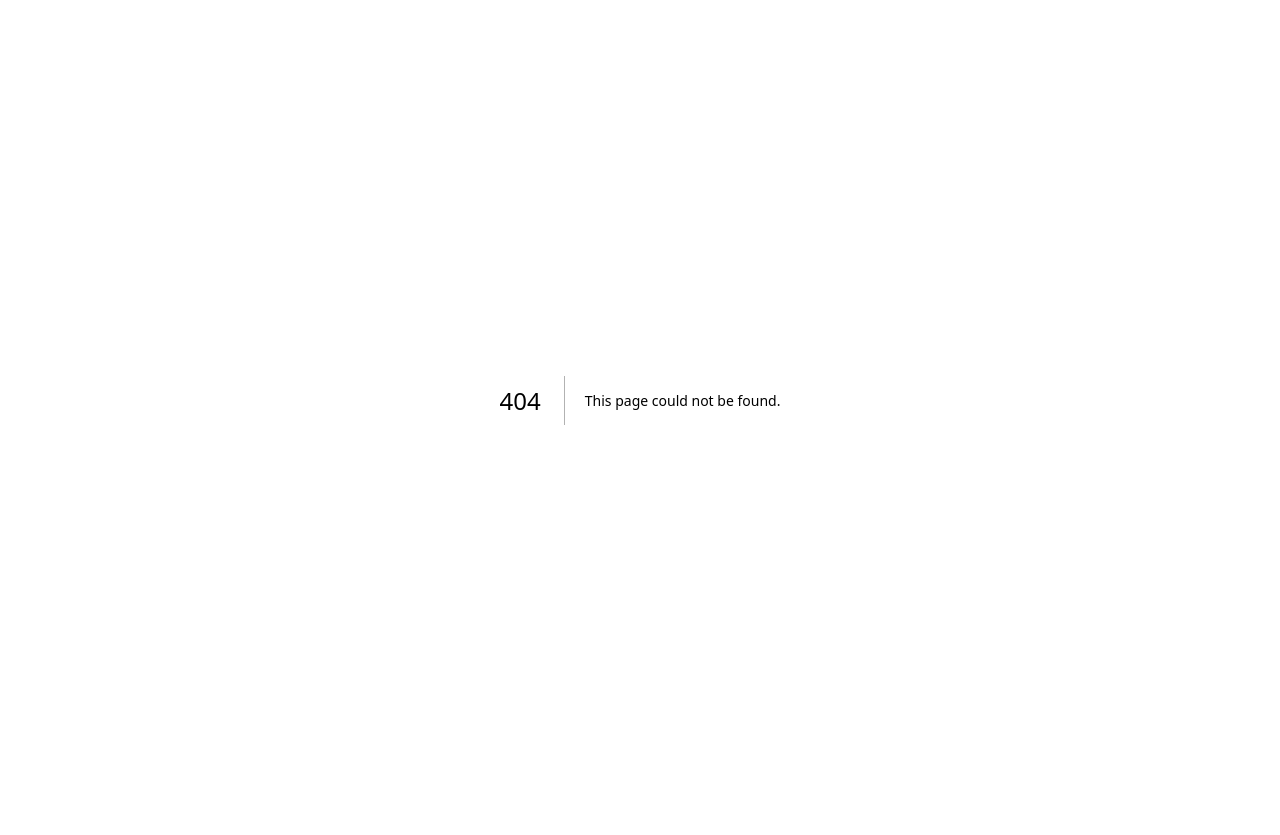
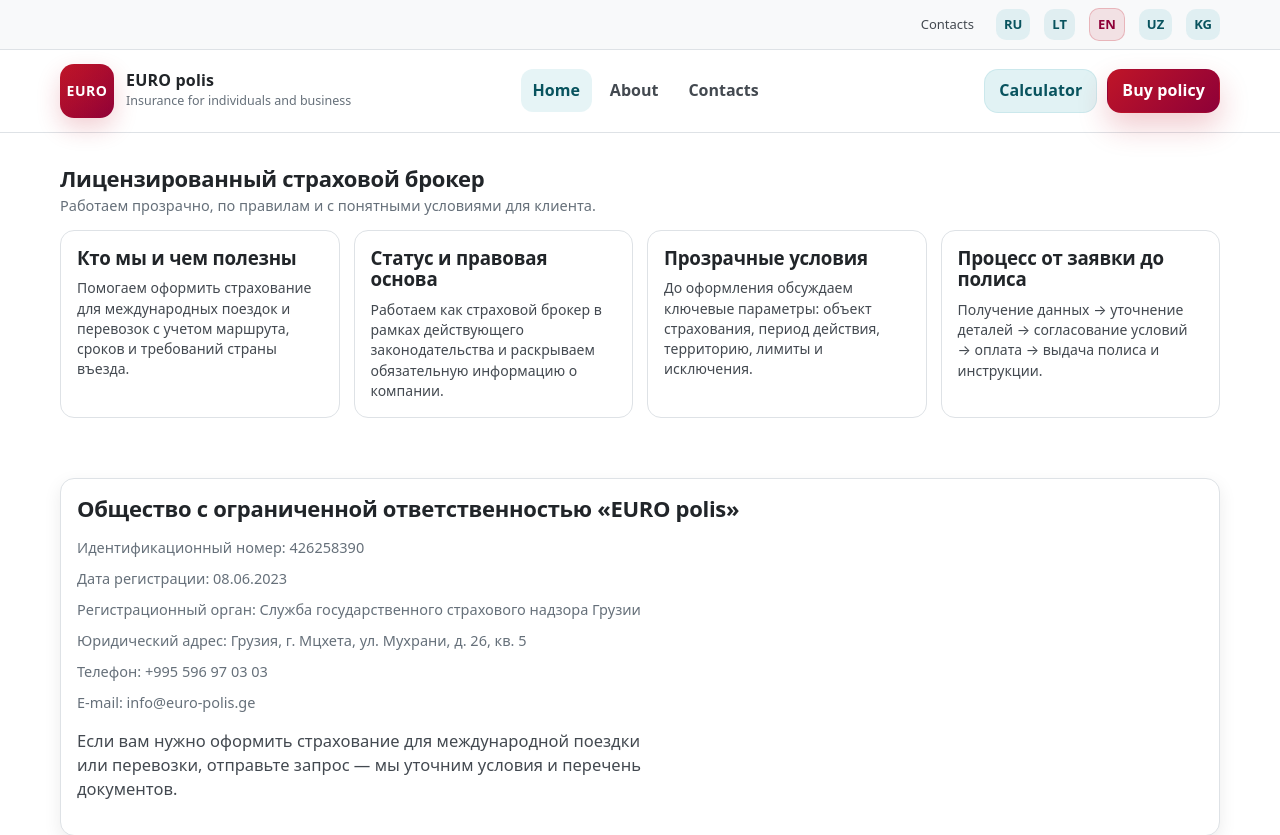
Before and after one commit to sinedis-soft/ergo-multilang, a Next.js app: page /en/about in a window 1280 px wide. Before the commit this address had no page. Shown: the top 835 px of the page. Before the commit the page ends 800 px from the top, so only its background shows below. Built offline with nearby package versions, Linux system fonts and the light colour scheme.

Commit message:
fix: highlight active nav item based on current route

```diff
--- /dev/null
+++ b/app/[lang]/about/page.tsx
@@ -0,0 +1,43 @@
+export const dynamic = "force-static";
+export const dynamicParams = false;
+
+import type { Metadata } from "next";
+import type { Lang } from "@/app/dictionaries/header";
+import { LOCALES } from "@/app/dictionaries/header";
+import { getAboutDictionary } from "@/app/dictionaries/about";
+import AboutPage from "@/app/components/AboutPage";
+
+function normalizeLang(value: string): Lang {
+  return (LOCALES as readonly string[]).includes(value) ? (value as Lang) : "ru";
+}
+
+export function generateStaticParams() {
+  return LOCALES.map((lang) => ({ lang }));
+}
+
+export async function generateMetadata({
+  params,
+}: {
+  params: Promise<{ lang: string }>;
+}): Promise<Metadata> {
+  const { lang: rawLang } = await params;
+  const lang = normalizeLang(rawLang);
+  const t = getAboutDictionary(lang);
+
+  return {
+    title: t.seo.title,
+    description: t.seo.description,
+  };
+}
+
+export default async function Page({
+  params,
+}: {
+  params: Promise<{ lang: string }>;
+}) {
+  const { lang: rawLang } = await params;
+  const lang = normalizeLang(rawLang);
+  const t = getAboutDictionary(lang);
+
+  return <AboutPage lang={lang} t={t} />;
+}
--- /dev/null
+++ b/app/components/AboutPage.tsx
@@ -0,0 +1,63 @@
+import type { Lang } from "@/app/dictionaries/header";
+import type { AboutDictionary } from "@/app/dictionaries/about";
+import LeadForm from "@/app/components/LeadForm";
+
+export default function AboutPage({ lang, t }: { lang: Lang; t: AboutDictionary }) {
+  return (
+    <main id="main">
+      <section className="section">
+        <div className="container">
+          <div className="section__hd">
+            <div>
+              <h1 className="section__title">{t.hero.title}</h1>
+              <p className="section__desc">{t.hero.subtitle}</p>
+            </div>
+          </div>
+
+          <div className="grid-4">
+            {t.cards.map((card, idx) => (
+              <article className="card" key={idx}>
+                <div className="card__body">
+                  <h3 className="card__title">{card.title}</h3>
+                  <p className="card__text">{card.text}</p>
+                </div>
+              </article>
+            ))}
+          </div>
+        </div>
+      </section>
+
+      <section className="section">
+        <div className="container">
+          <div className="panel">
+            <div className="panel__body">
+              <h2 className="section__title" style={{ marginBottom: 12 }}>{t.company.title}</h2>
+              {t.company.lines.map((line, idx) => (
+                <p key={idx} className="section__desc" style={{ margin: "0 0 10px" }}>
+                  {line}
+                </p>
+              ))}
+              <p className="lead" style={{ marginTop: 16 }}>{t.company.note}</p>
+            </div>
+          </div>
+        </div>
+      </section>
+
+      <section className="section" id="contact-form">
+        <div className="container">
+          <div className="section__hd">
+            <div>
+              <h2 className="section__title">{t.contact.title}</h2>
+              <p className="section__desc">{t.contact.desc}</p>
+            </div>
+          </div>
+          <div className="panel">
+            <div className="panel__body">
+              <LeadForm lang={lang} />
+            </div>
+          </div>
+        </div>
+      </section>
+    </main>
+  );
+}
--- a/app/components/Header.tsx
+++ b/app/components/Header.tsx
@@ -1,6 +1,9 @@
+"use client";
+
 // app/components/Header.tsx
 
 import Link from "next/link";
+import { usePathname } from "next/navigation";
 import { headerDictionary, LOCALES, Lang } from "@/app/dictionaries/header";
 
 function withLang(lang: Lang, path: string) {
@@ -9,10 +12,24 @@ function withLang(lang: Lang, path: string) {
 
 type Active = "main" | "about" | "contacts";
 
+
+function detectActiveFromPath(pathname: string | null, lang: Lang): Active {
+  const base = `/${lang}`;
+
+  if (!pathname || pathname === base || pathname === `${base}/`) return "main";
+  if (pathname.startsWith(`${base}/about`)) return "about";
+  if (pathname.startsWith(`${base}/contacts`)) return "contacts";
+
+  return "main";
+}
+
 export default function Header({ lang, active }: { lang: Lang; active?: Active }) {
   const t = headerDictionary[lang];
+  const pathname = usePathname();
   const toggleId = "nav-toggle";
   const drawerId = "mobile-drawer";
+
+  const resolvedActive = active ?? detectActiveFromPath(pathname, lang);
 
   const navItems = [
     { id: "main", label: t.nav.main, href: "/" },
@@ -73,7 +90,7 @@ export default function Header({ lang, active }: { lang: Lang; active?: Active }
                 <Link
                   key={item.id}
                   href={withLang(lang, item.href)}
-                  className={item.id === active ? "active" : undefined}
+                  className={item.id === resolvedActive ? "active" : undefined}
                 >
                   {item.label}
                 </Link>
@@ -109,7 +126,7 @@ export default function Header({ lang, active }: { lang: Lang; active?: Active }
                   <Link
                     key={item.id}
                     href={withLang(lang, item.href)}
-                    className={item.id === active ? "active" : undefined}
+                    className={item.id === resolvedActive ? "active" : undefined}
                   >
                     {item.label}
                   </Link>
--- /dev/null
+++ b/app/dictionaries/about.ts
@@ -0,0 +1,79 @@
+import type { Lang } from "@/app/dictionaries/header";
+
+export interface AboutDictionary {
+  seo: {
+    title: string;
+    description: string;
+  };
+  hero: {
+    title: string;
+    subtitle: string;
+  };
+  cards: Array<{ title: string; text: string }>;
+  company: {
+    title: string;
+    lines: string[];
+    note: string;
+  };
+  contact: {
+    title: string;
+    desc: string;
+  };
+}
+
+const RU: AboutDictionary = {
+  seo: {
+    title: "О нас — EURO polis",
+    description: "Информация о компании, юридические данные и форма обратной связи.",
+  },
+  hero: {
+    title: "Лицензированный страховой брокер",
+    subtitle: "Работаем прозрачно, по правилам и с понятными условиями для клиента.",
+  },
+  cards: [
+    {
+      title: "Кто мы и чем полезны",
+      text: "Помогаем оформить страхование для международных поездок и перевозок с учетом маршрута, сроков и требований страны въезда.",
+    },
+    {
+      title: "Статус и правовая основа",
+      text: "Работаем как страховой брокер в рамках действующего законодательства и раскрываем обязательную информацию о компании.",
+    },
+    {
+      title: "Прозрачные условия",
+      text: "До оформления обсуждаем ключевые параметры: объект страхования, период действия, территорию, лимиты и исключения.",
+    },
+    {
+      title: "Процесс от заявки до полиса",
+      text: "Получение данных → уточнение деталей → согласование условий → оплата → выдача полиса и инструкции.",
+    },
+  ],
+  company: {
+    title: "Общество с ограниченной ответственностью «EURO polis»",
+    lines: [
+      "Идентификационный номер: 426258390",
+      "Дата регистрации: 08.06.2023",
+      "Регистрационный орган: Служба государственного страхового надзора Грузии",
+      "Юридический адрес: Грузия, г. Мцхета, ул. Мухрани, д. 26, кв. 5",
+      "Телефон: +995 596 97 03 03",
+      "E-mail: info@euro-polis.ge",
+    ],
+    note: "Если вам нужно оформить страхование для международной поездки или перевозки, отправьте запрос — мы уточним условия и перечень документов.",
+  },
+  contact: {
+    title: "Напишите нам сообщение",
+    desc: "Ответим по заявке и подскажем оптимальный вариант оформления.",
+  },
+};
+
+export const aboutDictionary: Record<Lang, AboutDictionary> = {
+  ru: RU,
+  lt: RU,
+  en: RU,
+  uz: RU,
+  kg: RU,
+};
+
+export function getAboutDictionary(lang: Lang): AboutDictionary {
+  return aboutDictionary[lang] ?? RU;
+}
```
